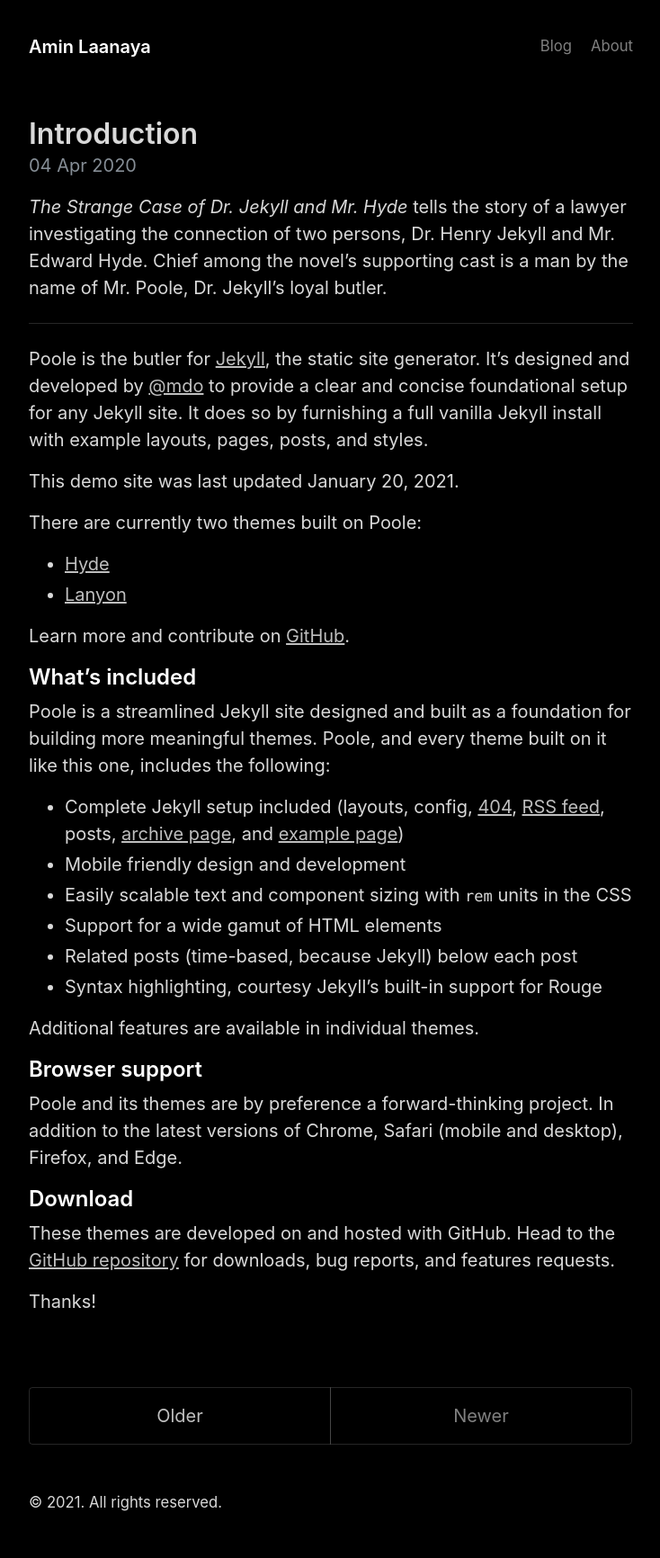
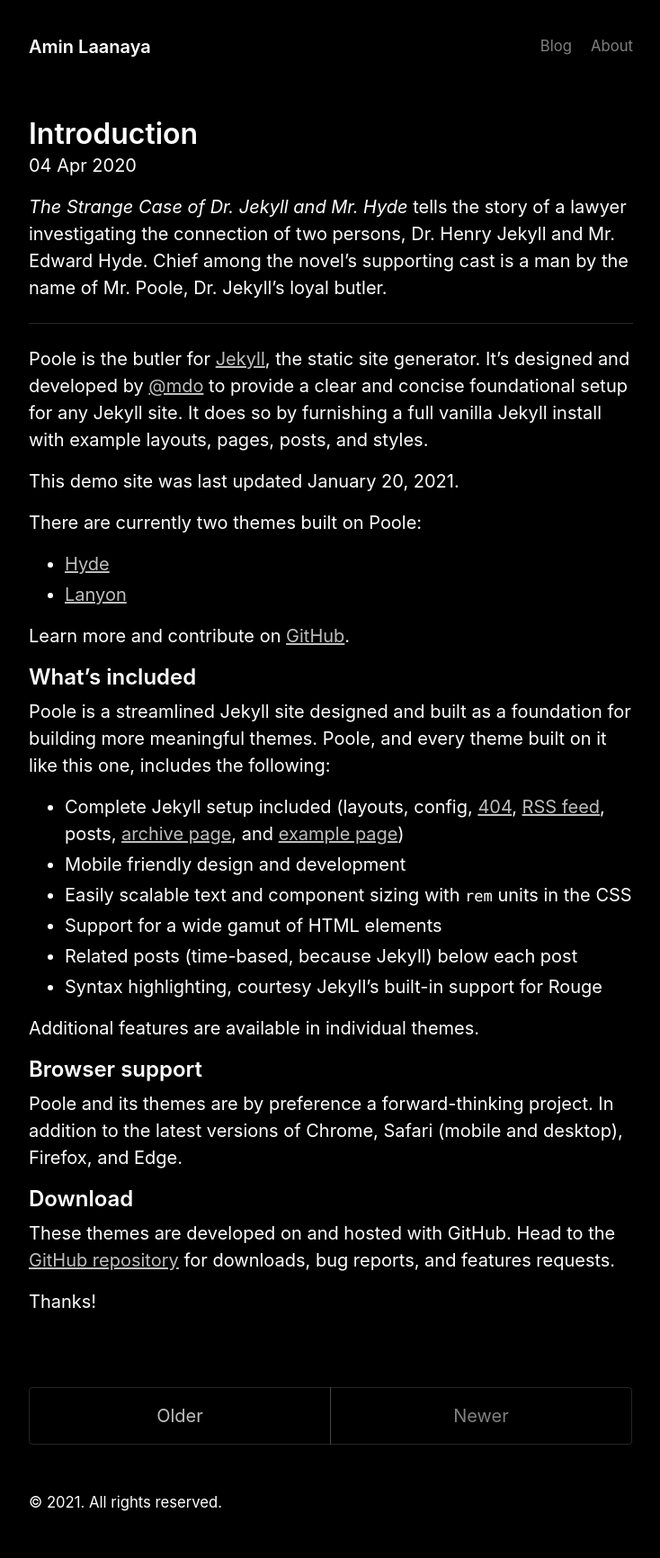
Before and after one commit to Bobcycle/Blog, a Jekyll site: the page built from index.html, in a window 1280 px wide. Shown: the whole page at 90% size, without its empty margins (272-1006 px from the left). Built offline with Jekyll 4.4.1, drawn with Linux system fonts in a browser that asks for light colours; the list of posts is cut into pages by our own code.

Commit message:
Update _variables.scss

```diff
--- a/_sass/_variables.scss
+++ b/_sass/_variables.scss
@@ -1,18 +1,18 @@
 :root {
-  --gray-000: #f8f9fa;
-  --gray-100: #f1f3f5;
-  --gray-200: #e9ecef;
-  --gray-300: #dee2e6;
-  --gray-400: #ced4da;
-  --gray-500: #adb5bd;
-  --gray-600: #868e96;
-  --gray-700: #495057;
-  --gray-800: #343a40;
-  --gray-900: #212529;
-  --dark-poole-001: hsl(200, 3%, 12%);
-  --dark-poole-002: hsl(0, 0%, 85%);
-  --dark-poole-link-color: rgba(255, 255, 255, 0.75);
-  --dark-poole-link-hover: #fff;
+	--gray-000: #ffffff;
+	--gray-100: #ffffff;
+	--gray-200: #ffffff;
+	--gray-300: #ffffff;
+	--gray-400: #ffffff;
+	--gray-500: #ffffff;
+	--gray-600: #ffffff;
+	--gray-700: #ffffff;
+	--gray-800: #ffffff;
+	--gray-900: #ffffff;
+	--dark-poole-001: hsl(0deg 0% 100%);
+	--dark-poole-002: hsl(0deg 0% 100%);
+	--dark-poole-link-color: rgba(255, 255, 255, 0.75);
+	--dark-poole-link-hover: #fff;
 
   --red: #fa5252;
   --pink: #e64980;
```
